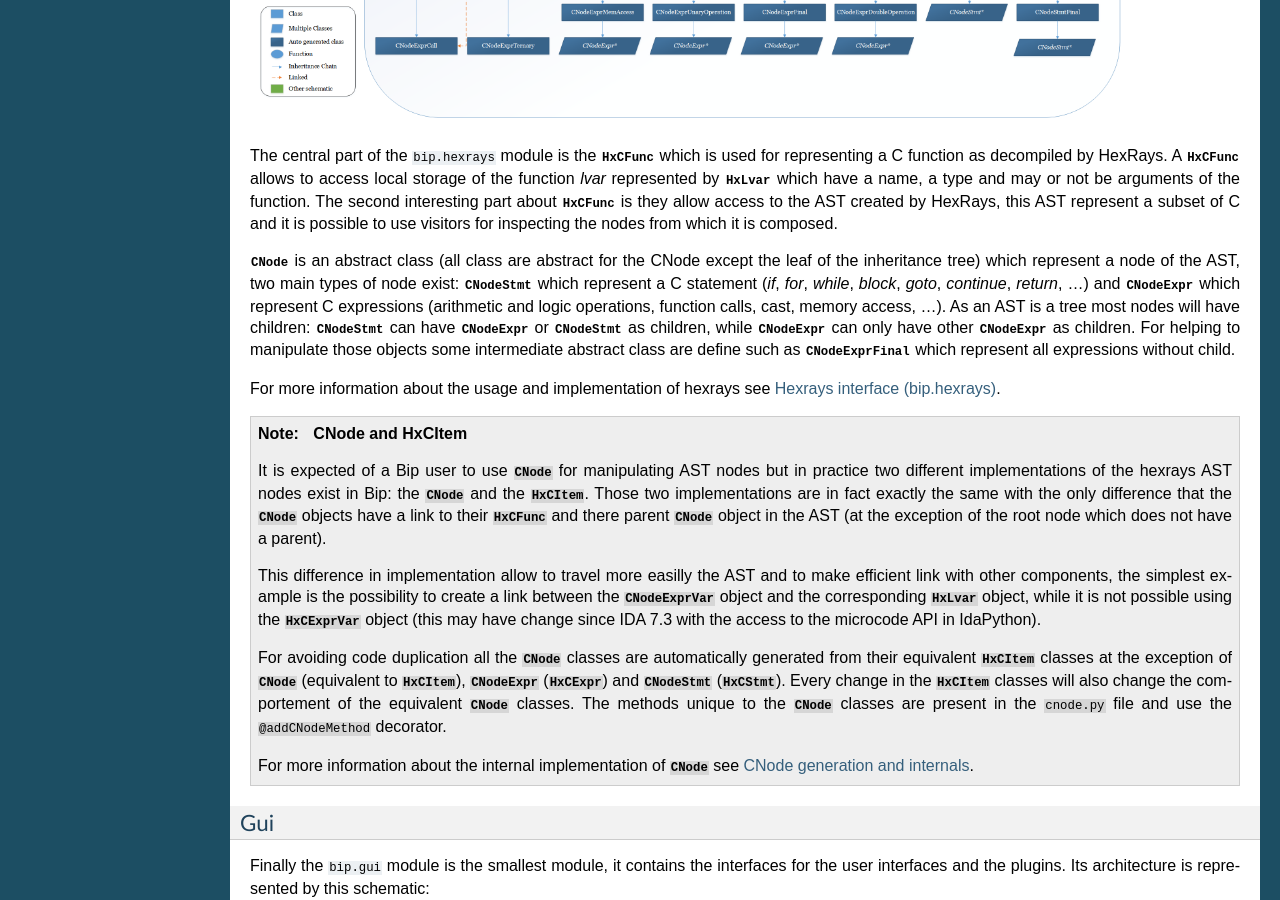
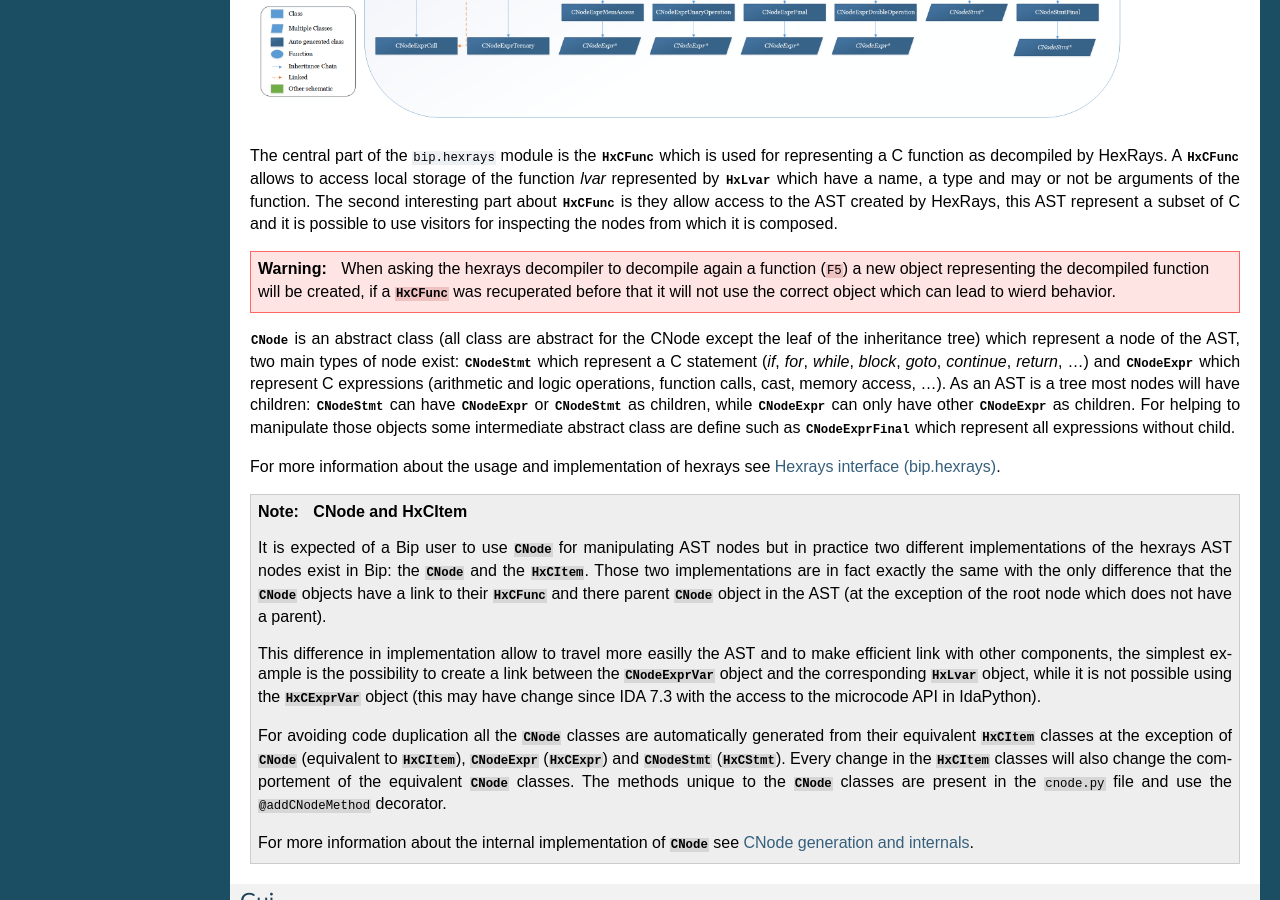
Before and after one commit to synacktiv/bip, a Sphinx documentation site: the page built from doc/general/archi.rst, in a window 1280 px wide and 900 px high, scrolled down 1603 px. Built offline with Sphinx 7.4.7, drawn with Linux system fonts in a browser that asks for light colours; formulas are drawn with MathJax 3.

Commit message:
doc: add warning in general/archi about HxCFunc new decompilation

```diff
--- a/doc/general/archi.rst
+++ b/doc/general/archi.rst
@@ -88,6 +88,13 @@ arguments of the function. The second interesting part about :class:`HxCFunc`
 is they allow access to the AST created by HexRays, this AST represent a
 subset of C and it is possible to use visitors for inspecting the nodes from
 which it is composed.
+
+.. warning::
+
+    When asking the hexrays decompiler to decompile again a function (``F5``)
+    a new object representing the decompiled function will be created, if a
+    :class:`HxCFunc` was recuperated before that it will not use the
+    correct object which can lead to wierd behavior.
 
 :class:`CNode` is an abstract class (all class are abstract for the CNode
 except the leaf of the inheritance tree) which represent a node of the AST,
```
